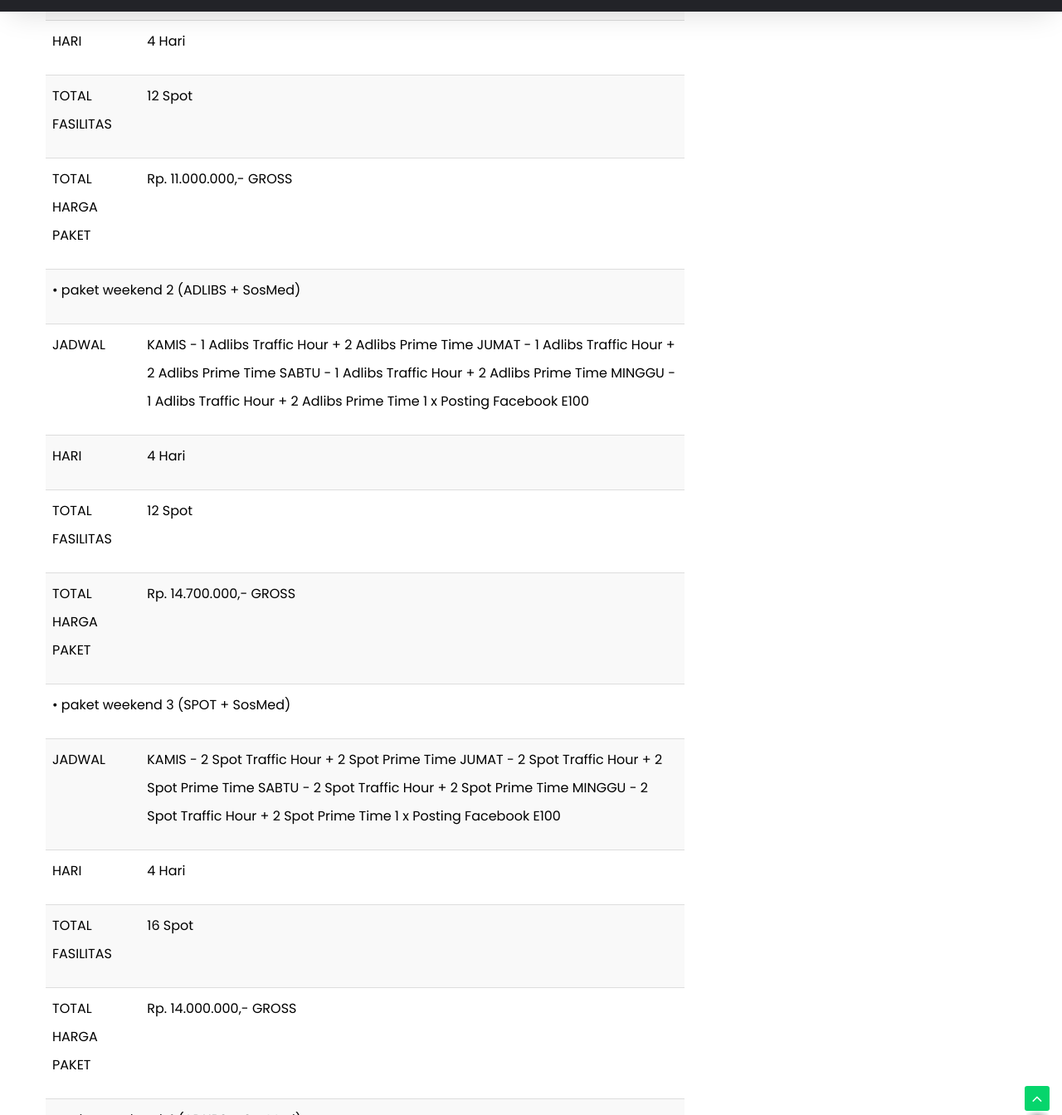
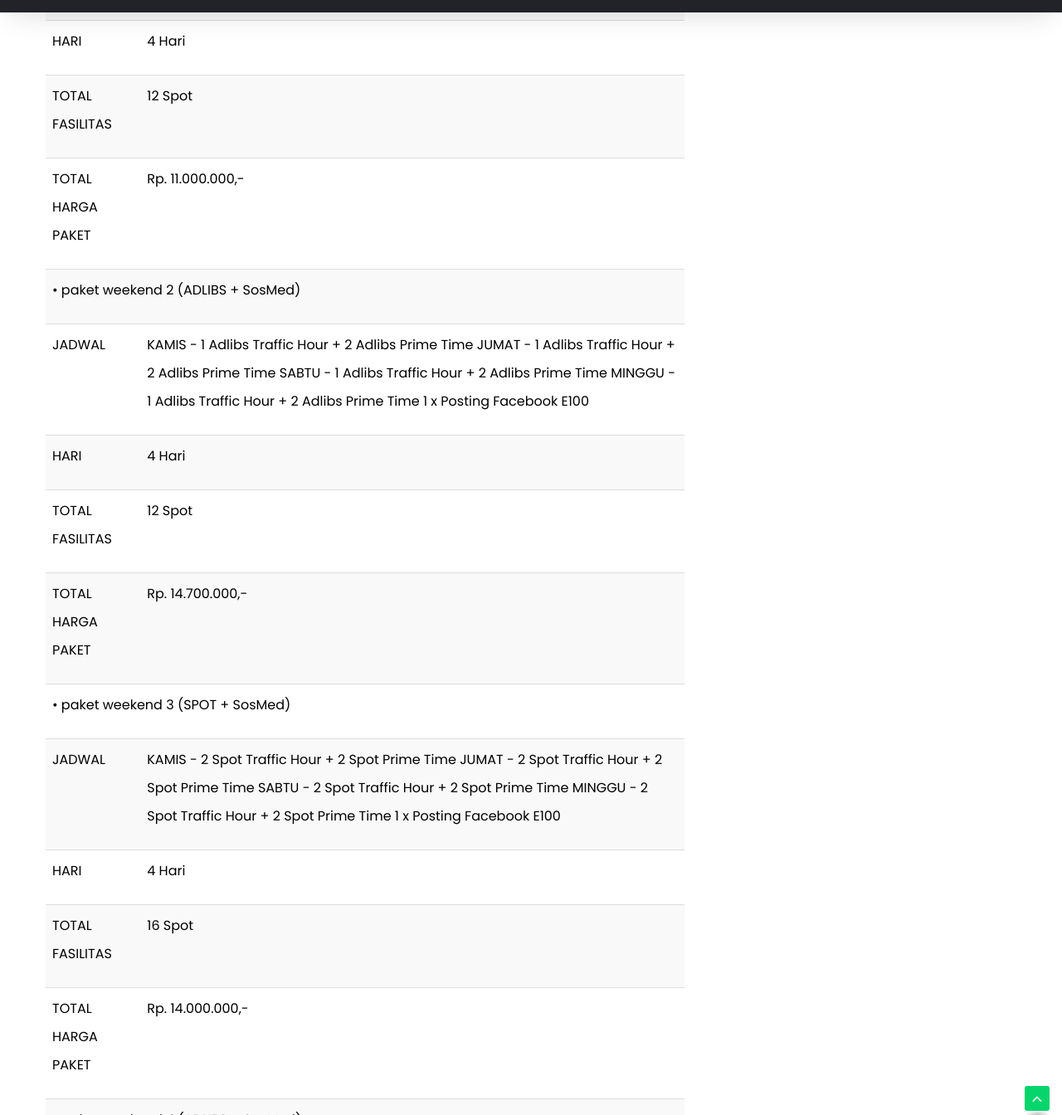
Before and after one commit to brehehe/iklanradioss, a Jekyll site: the page built from paket-iklan-radio/weekend-and-sosmed.html, in a window 1280 px wide and 1400 px high, scrolled down 1072 px, cut to the strip 56-1400 px from the top of the window. Shown: the whole strip at 83% size. Built offline with Jekyll 4.4.1, drawn with Linux system fonts in a browser that asks for light colours; some of the changed text lies outside the part shown.

Commit message:
no message

```diff
--- a/paket-iklan-radio/suara-surabaya-m-radio.html
+++ b/paket-iklan-radio/suara-surabaya-m-radio.html
@@ -79,7 +79,7 @@ image: /images/paket-iklan-radio-suara-surabaya-dan-m-radio-suara-surabaya-versi
 				<p>TOTAL</p>
 			</td>
 			<td>
-				<p>Rp. 22.750.000,- GROSS</p>
+				<p>Rp. 22.750.000,- </p>
 			</td>
 		</tr>
 		<tr>
--- a/paket-iklan-radio/weekend-and-sosmed.html
+++ b/paket-iklan-radio/weekend-and-sosmed.html
@@ -54,7 +54,7 @@ image: /images/paket-iklan-weekend-dan-sosmed-suara-surabaya-versi-1-2018.jpg
 				<p>TOTAL HARGA PAKET</p>
 			</td>
 			<td>
-				<p>Rp. 11.000.000,- GROSS</p>
+				<p>Rp. 11.000.000,- </p>
 			</td>
 		</tr>
 		<tr>
@@ -91,7 +91,7 @@ image: /images/paket-iklan-weekend-dan-sosmed-suara-surabaya-versi-1-2018.jpg
 				<p>TOTAL HARGA PAKET</p>
 			</td>
 			<td>
-				<p>Rp. 14.700.000,- GROSS</p>
+				<p>Rp. 14.700.000,- </p>
 			</td>
 		</tr>
 		<tr>
@@ -128,7 +128,7 @@ image: /images/paket-iklan-weekend-dan-sosmed-suara-surabaya-versi-1-2018.jpg
 				<p>TOTAL HARGA PAKET</p>
 			</td>
 			<td>
-				<p>Rp. 14.000.000,- GROSS</p>
+				<p>Rp. 14.000.000,- </p>
 			</td>
 		</tr>
 		<tr>
@@ -165,7 +165,7 @@ image: /images/paket-iklan-weekend-dan-sosmed-suara-surabaya-versi-1-2018.jpg
 				<p>TOTAL HARGA PAKET</p>
 			</td>
 			<td>
-				<p>Rp. 19.600.000,- GROSS</p>
+				<p>Rp. 19.600.000,- </p>
 			</td>
 		</tr>
 		<tr>
```
